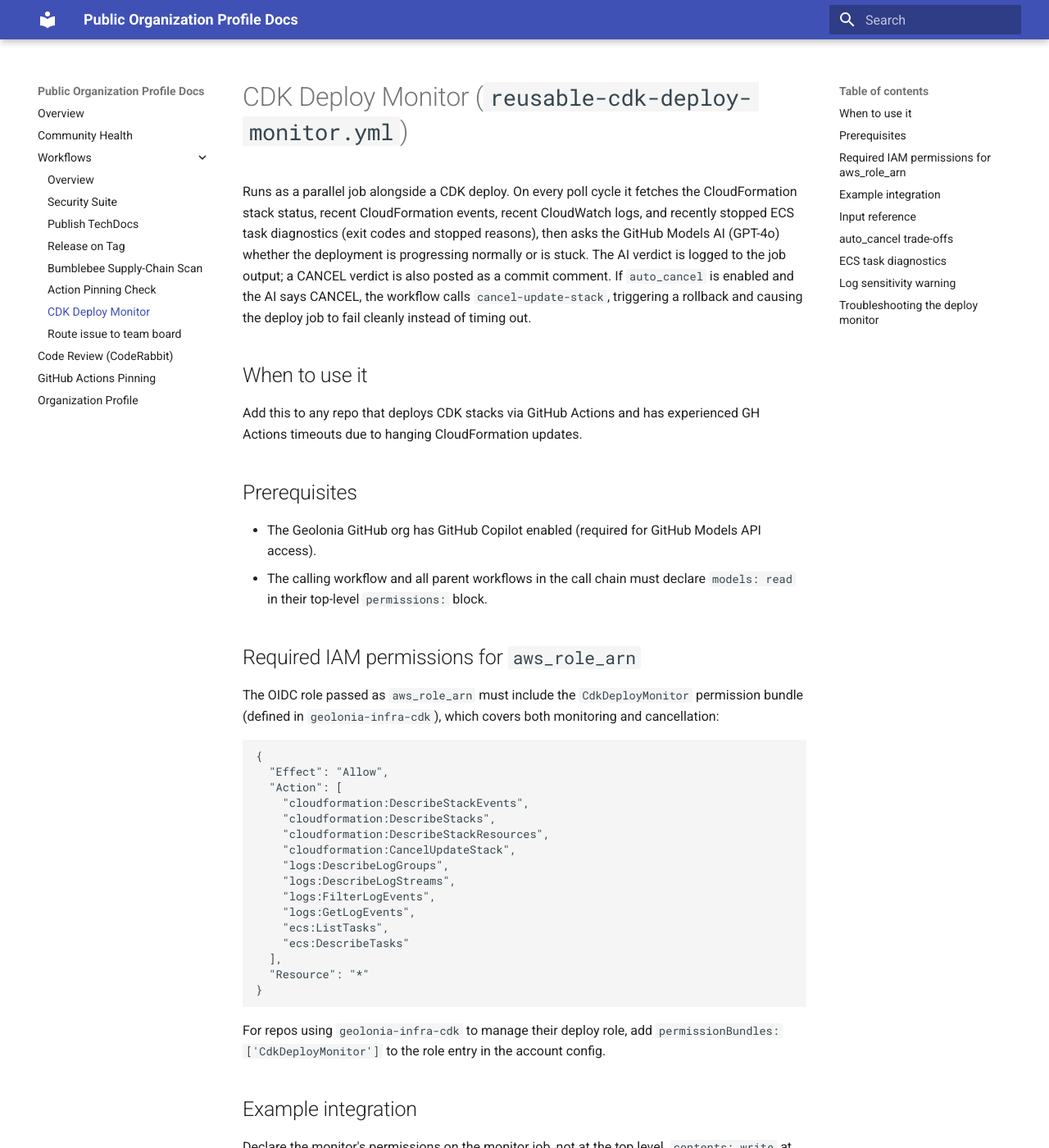
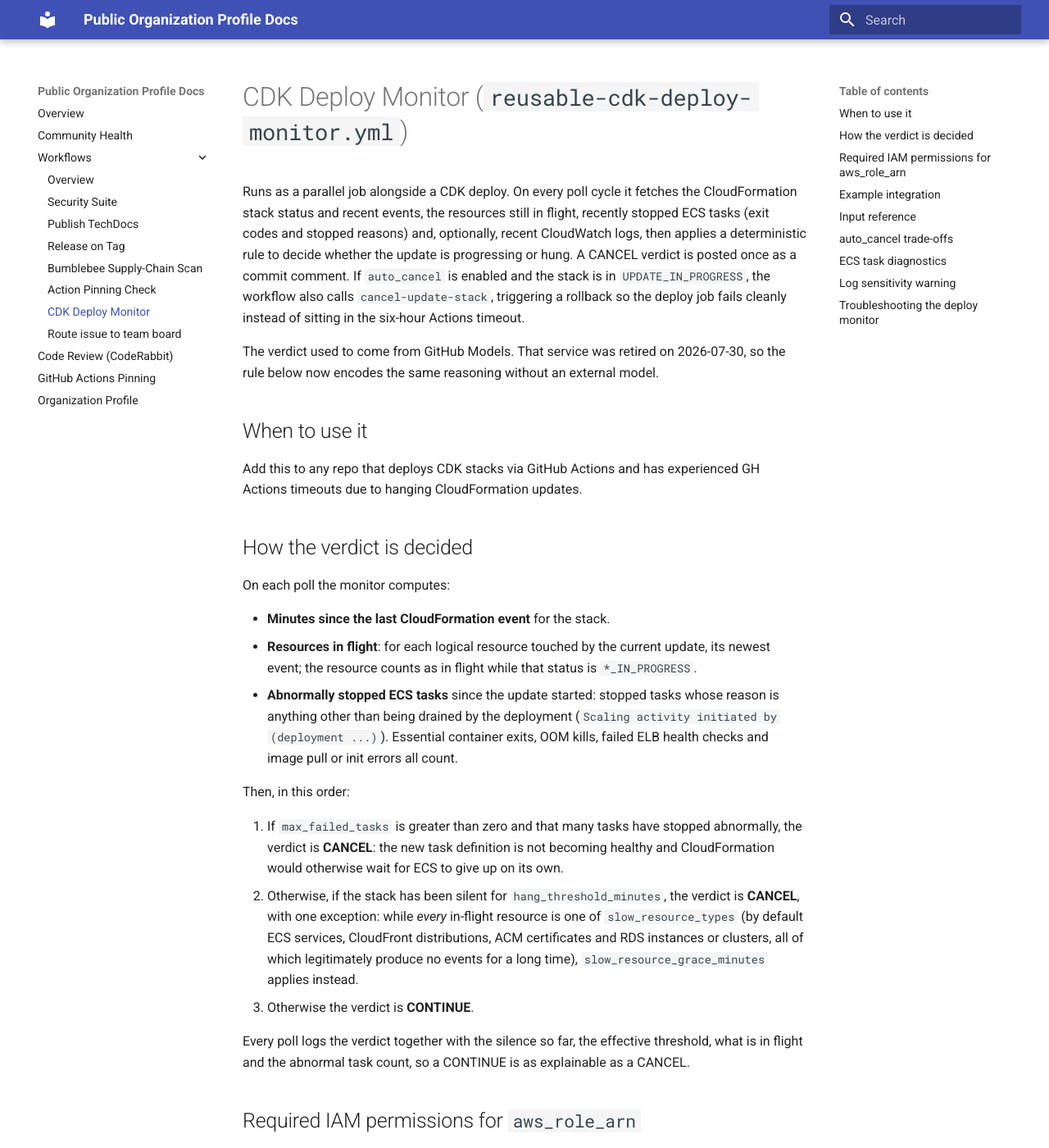
Before and after one commit to geolonia/.github, an MkDocs documentation site: the page built from docs/workflows/cdk-deploy-monitor.md, in a window 1280 px wide and 1400 px high. Shown: the whole window at 82% size. Built offline with MkDocs 1.6.1 and Material for MkDocs 9.7.7, drawn with Linux system fonts in a browser that asks for light colours; some of the changed text lies outside the part shown.

Commit message:
feat(deploy-monitor): decide hangs with a deterministic rule instead of GitHub Models
GitHub Models was retired on 2026-07-30. Since then every poll of the CDK
deploy monitor logged "AI unreachable -- defaulting to CONTINUE", so
auto_cancel could never fire and the job still reported success.

The verdict is now computed from the data the monitor already fetches:

- CANCEL when the stack has produced no CloudFormation event for
  hang_threshold_minutes. While every in-flight resource is one of
  slow_resource_types (ECS services, CloudFront distributions, ACM
  certificates, RDS instances and clusters by default), which legitimately
  stay silent for a long time, slow_resource_grace_minutes applies instead.
- CANCEL as soon as max_failed_tasks ECS tasks have stopped abnormally
  since the update started (anything but being drained by the deployment),
  regardless of silence: the new task definition is not becoming healthy.
- CONTINUE otherwise. Every poll logs the verdict with the silence so far,
  the effective threshold, the in-flight resources and the abnormal task
  count, so the decision is explainable from the job log.

The CANCEL commit comment is posted once per run (advisory mode used to
repost it on every poll) and now quotes the abnormally stopped tasks and
the last application log lines. cancel-update-stack is only attempted on
an UPDATE_IN_PROGRESS stack; creates and rollbacks fall back to the
advisory comment. The models: read permission is no longer needed and is
removed from the reusable, the template and the docs. Existing inputs are
unchanged, so callers keep working; three optional inputs are added.

````diff
--- a/docs/workflows/cdk-deploy-monitor.md
+++ b/docs/workflows/cdk-deploy-monitor.md
@@ -1,24 +1,49 @@
 # CDK Deploy Monitor (`reusable-cdk-deploy-monitor.yml`)
 
 Runs as a parallel job alongside a CDK deploy. On every poll cycle it fetches the
-CloudFormation stack status, recent CloudFormation events, recent CloudWatch logs, and
-recently stopped ECS task diagnostics (exit codes and stopped reasons), then asks the
-GitHub Models AI (GPT-4o) whether the deployment is progressing normally or is stuck.
-The AI verdict is logged to the job output; a CANCEL verdict is also posted as a commit
-comment. If `auto_cancel` is enabled and the AI says CANCEL, the workflow calls
-`cancel-update-stack`, triggering a rollback and causing the deploy job to fail cleanly
-instead of timing out.
+CloudFormation stack status and recent events, the resources still in flight, recently
+stopped ECS tasks (exit codes and stopped reasons) and, optionally, recent CloudWatch
+logs, then applies a deterministic rule to decide whether the update is progressing or
+hung. A CANCEL verdict is posted once as a commit comment. If `auto_cancel` is enabled
+and the stack is in `UPDATE_IN_PROGRESS`, the workflow also calls
+`cancel-update-stack`, triggering a rollback so the deploy job fails cleanly instead of
+sitting in the six-hour Actions timeout.
+
+The verdict used to come from GitHub Models. That service was retired on 2026-07-30, so
+the rule below now encodes the same reasoning without an external model.
 
 ## When to use it
 
 Add this to any repo that deploys CDK stacks via GitHub Actions and has experienced
 GH Actions timeouts due to hanging CloudFormation updates.
 
-## Prerequisites
+## How the verdict is decided
 
-- The Geolonia GitHub org has GitHub Copilot enabled (required for GitHub Models API access).
-- The calling workflow and all parent workflows in the call chain must declare
-  `models: read` in their top-level `permissions:` block.
+On each poll the monitor computes:
+
+- **Minutes since the last CloudFormation event** for the stack.
+- **Resources in flight**: for each logical resource touched by the current update, its
+  newest event; the resource counts as in flight while that status is `*_IN_PROGRESS`.
+- **Abnormally stopped ECS tasks** since the update started: stopped tasks whose reason
+  is anything other than being drained by the deployment (`Scaling activity initiated by
+  (deployment ...)`). Essential container exits, OOM kills, failed ELB health checks and
+  image pull or init errors all count.
+
+Then, in this order:
+
+1. If `max_failed_tasks` is greater than zero and that many tasks have stopped
+   abnormally, the verdict is **CANCEL**: the new task definition is not becoming
+   healthy and CloudFormation would otherwise wait for ECS to give up on its own.
+2. Otherwise, if the stack has been silent for `hang_threshold_minutes`, the verdict is
+   **CANCEL**, with one exception: while *every* in-flight resource is one of
+   `slow_resource_types` (by default ECS services, CloudFront distributions, ACM
+   certificates and RDS instances or clusters, all of which legitimately produce no
+   events for a long time), `slow_resource_grace_minutes` applies instead.
+3. Otherwise the verdict is **CONTINUE**.
+
+Every poll logs the verdict together with the silence so far, the effective threshold,
+what is in flight and the abnormal task count, so a CONTINUE is as explainable as a
+CANCEL.
 
 ## Required IAM permissions for `aws_role_arn`
 
@@ -67,7 +93,6 @@ jobs:
     permissions:
       id-token: write # OIDC: assume the monitor role
       contents: write # post deploy-status commit comments
-      models: read # GitHub Models: AI analysis of deploy progress
     uses: geolonia/.github/.github/workflows/reusable-cdk-deploy-monitor.yml@v1
     with:
       stack_name: MyAppStack
@@ -75,29 +100,20 @@ jobs:
       log_group_name: "MyAppStack-MyLogGroup"   # optional
       hang_threshold_minutes: 10                 # optional, default: 10
       auto_cancel: false                         # optional, default: false
+      environment_name: production               # optional, same gate as the deploy job
     secrets:
-      aws_role_arn: ${{ needs.build-and-push.outputs.monitor_role_arn }}
+      aws_role_arn: arn:aws:iam::${{ vars.AWS_ACCOUNT_ID }}:role/github-actions-cdk-deploy-myapp
 ```
 
-> **Note on passing the role ARN:** The `secrets:` block of a reusable workflow call
-> does not have access to the `env` context. The recommended pattern is to construct the
-> full ARN in a preceding job that has `environment: production` (where `vars.AWS_ACCOUNT_ID`
-> resolves correctly), expose it as a job output, and pass it via `needs.<job>.outputs.<key>`.
->
-> ```yaml
-> jobs:
->   build-and-push:
->     environment: production
->     outputs:
->       monitor_role_arn: arn:aws:iam::${{ vars.AWS_ACCOUNT_ID }}:role/github-actions-cdk-deploy-myapp
->     steps: [...]
->
->   monitor:
->     needs: build-and-push
->     uses: geolonia/.github/.github/workflows/reusable-cdk-deploy-monitor.yml@v1
->     secrets:
->       aws_role_arn: ${{ needs.build-and-push.outputs.monitor_role_arn }}
-> ```
+> **Note on the account id:** the `secrets:` block of a reusable workflow call is
+> evaluated in the calling file's context, which has no `environment`, so an
+> environment-scoped secret is empty there. Use a repository **variable** for the
+> account id, or build the ARN in a preceding job that declares the environment and
+> pass it through `needs.<job>.outputs.<key>`.
+
+`environment_name` makes the monitor job wait on the same environment protection rules
+as the deploy job, so a required approval or wait timer cannot let the monitor's five
+minute startup window expire before the deploy has started.
 
 ## Input reference
 
@@ -105,29 +121,35 @@ jobs:
 |---|---|---|---|
 | `stack_name` | string | required | CloudFormation stack name to monitor |
 | `aws_region` | string | required | AWS region |
-| `log_group_name` | string | `""` | CloudWatch log group name or prefix (leave empty to skip) |
-| `hang_threshold_minutes` | number | `10` | Hint to the AI: treat N minutes with no CF events as suspicious |
-| `poll_interval_seconds` | number | `120` | How often to poll and run AI analysis (seconds) |
-| `auto_cancel` | boolean | `false` | If true, AI verdict of CANCEL triggers `cancel-update-stack` |
-| `environment_name` | string | `""` | GitHub Actions environment for environment-scoped secrets |
+| `log_group_name` | string | `""` | CloudWatch log group name or prefix; the last lines are attached to a CANCEL comment (leave empty to skip) |
+| `hang_threshold_minutes` | number | `10` | Minutes with no CloudFormation event after which the update is judged hung |
+| `slow_resource_grace_minutes` | number | `20` | Replaces `hang_threshold_minutes` while only `slow_resource_types` are in flight |
+| `slow_resource_types` | string | ECS service, CloudFront distribution, ACM certificate, RDS instance and cluster | Space-separated CloudFormation resource types that get the longer grace |
+| `max_failed_tasks` | number | `3` | CANCEL once this many ECS tasks have stopped abnormally during the update; `0` disables |
+| `poll_interval_seconds` | number | `120` | How often to poll and evaluate (seconds) |
+| `auto_cancel` | boolean | `false` | If true, a CANCEL verdict on an `UPDATE_IN_PROGRESS` stack triggers `cancel-update-stack` |
+| `environment_name` | string | `""` | GitHub Actions environment for the monitor job |
 
 ## `auto_cancel` trade-offs
 
 | Setting | Behaviour |
 |---|---|
-| `false` (default) | Advisory mode: AI posts a commit comment on CANCEL but never cancels. Safe for initial rollout. |
-| `true` | Automatic: cancels the stack on AI CANCEL verdict, stopping the timeout. Requires `CdkDeployMonitorCancel` IAM bundle. |
+| `false` (default) | Advisory mode: a CANCEL verdict posts one commit comment and the monitor keeps polling. Safe for initial rollout. |
+| `true` | Automatic: a CANCEL verdict on an `UPDATE_IN_PROGRESS` stack cancels the update, stopping the timeout. Creates and rollbacks cannot be cancelled and fall back to the advisory comment. |
 
-Start with `auto_cancel: false` to validate AI judgements over a few real deploys before enabling `true`.
+Start with `auto_cancel: false`, read the per-poll verdict lines over a few real deploys,
+and tune `hang_threshold_minutes` or `slow_resource_grace_minutes` for your stack before
+enabling `true`. A stack whose updates routinely involve a slow resource type not in the
+default list (for example an OpenSearch domain) should add it to `slow_resource_types`.
 
 ## ECS task diagnostics
 
 The monitor automatically looks up the ECS service belonging to the monitored CloudFormation
-stack using `cloudformation:DescribeStackResources`. On each poll cycle it also fetches
-recently stopped ECS tasks (exit codes and stopped reasons) and includes them in the AI
-prompt. This lets the AI explain *why* a deployment is stuck — for example a missing
-environment variable, an OOM kill, or a failing health check — rather than just reporting
-that no CloudFormation events have occurred.
+stack using `cloudformation:DescribeStackResources`. On each poll cycle it fetches
+recently stopped ECS tasks and uses them twice: to count abnormal stops for the crash-loop
+rule, and to list the stopped reasons and exit codes in a CANCEL comment, so the reader
+sees *why* the deployment was stuck (a missing environment variable, an OOM kill, a
+failing health check) rather than just that it went quiet.
 
 No extra configuration is needed. The monitor silently skips ECS diagnostics if the stack
 contains no ECS service resource.
@@ -135,11 +157,11 @@ contains no ECS service resource.
 ## Log sensitivity warning
 
 **Do not set `log_group_name`** if your application logs may contain secrets, credentials,
-PII, or other sensitive data. Log content is sent to the GitHub Models API (Azure-hosted
-OpenAI service) and is also visible in the commit comment. When in doubt, omit the input.
+PII, or other sensitive data. The last lines are attached to the CANCEL commit comment,
+which is visible to everyone who can read the repository. When in doubt, omit the input.
 
-The same applies to ECS stopped task reasons — if task environment variables or startup
-errors may reveal sensitive information, be aware that this data is also sent to the AI.
+The same applies to ECS stopped task reasons: if startup errors may reveal sensitive
+information, be aware that they are quoted in the comment as well.
 
 ## Troubleshooting the deploy monitor
 
@@ -147,19 +169,21 @@ errors may reveal sensitive information, be aware that this data is also sent to
 If the stack was already in a terminal state (e.g. from a previous run), the monitor
 waits up to 5 minutes for the deploy to begin. If CDK has not started the CloudFormation
 update within that window, the monitor exits. Check the `Monitor and analyse` step log
-for `Initial stack status:` to confirm.
+for `Initial stack status:` to confirm. If the deploy job waits on an environment
+approval, pass the same environment through `environment_name`.
 
-**AI shows as unreachable:**
-Confirm the org has GitHub Copilot enabled and that `models: read` is declared in the
-calling workflow's top-level `permissions:` block. When the AI is unreachable, the
-monitor defaults to CONTINUE and keeps polling.
+**A healthy deploy was cancelled:**
+Read the `Verdict:` lines in the job log. If the stack was silent because of a slow
+resource type that is not in the default list, add it to `slow_resource_types`; if the
+whole deploy is simply slow, raise `hang_threshold_minutes`. If tasks were counted as
+abnormal stops during a legitimate restart, raise `max_failed_tasks` or set it to `0`.
 
 **Commit comment not posted:**
-Ensure the calling workflow has `contents: write` in its top-level `permissions:` block.
-Comments are only posted on CANCEL verdicts. CONTINUE verdicts are only logged to the
-job output.
+Ensure the calling workflow has `contents: write` in its `permissions:` block for the
+monitor job and for every parent job in the call chain. Comments are only posted on
+CANCEL verdicts. CONTINUE verdicts are only logged to the job output.
 
 **`cancel-update-stack` fails:**
-The stack may have already reached a terminal state between the AI verdict and the cancel
-call -- this is harmless. Check the commit comment for the error detail. Also verify the
-OIDC role includes `CancelUpdateStack` via the `CdkDeployMonitorCancel` permission bundle.
+The stack may have already reached a terminal state between the verdict and the cancel
+call, which is harmless. Check the commit comment for the error detail. Also verify the
+OIDC role includes `CancelUpdateStack` via the `CdkDeployMonitor` permission bundle.
````
Also changed, not shown: other parts of docs/workflows/cdk-deploy-monitor.md (+1 -0 lines), .serena/memories/reusable_workflows.md (+5 -5 lines), 3 other files.
